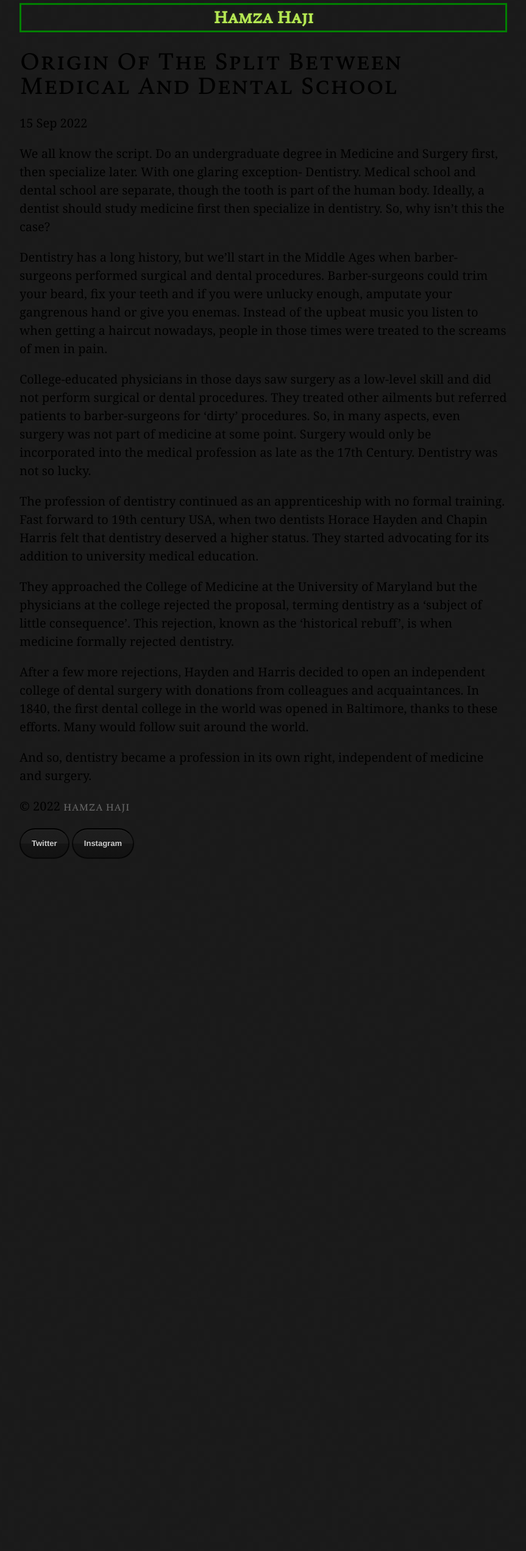
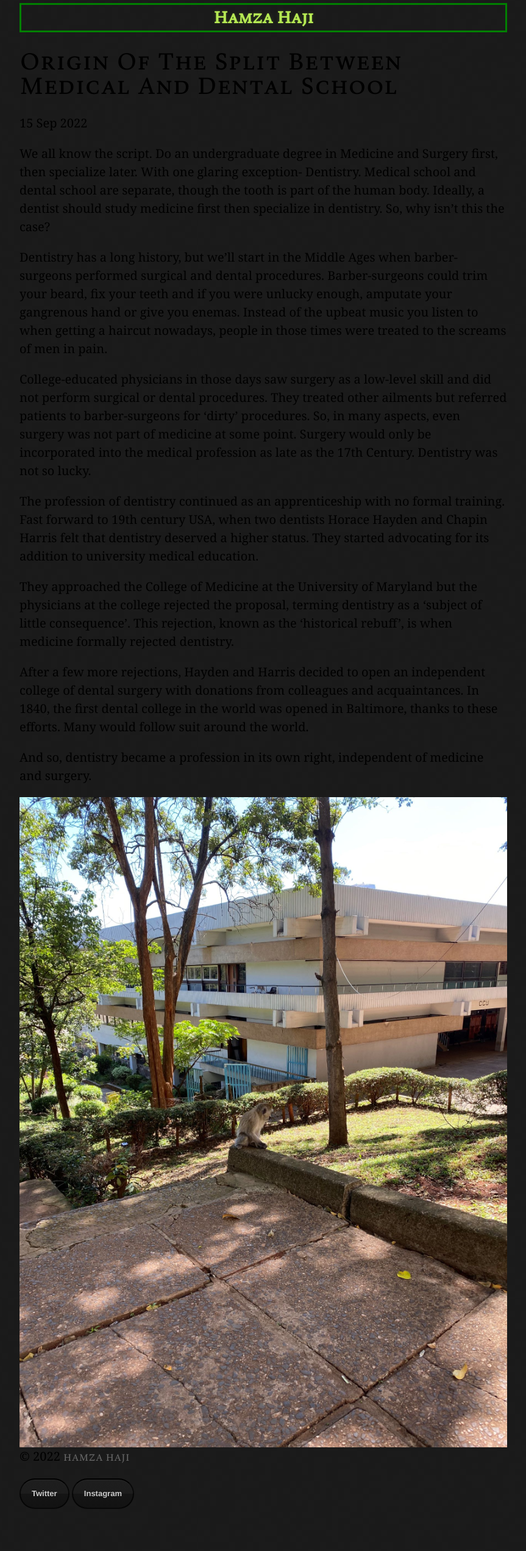
Before and after one commit to hamzambo/hamzambo.github.io, a Jekyll site: the page built from _posts/2022-9-15-Origin-of-the-split-between-medical-and-dental-school.md, in a window 1280 px wide. Shown: the whole page at 61% size, without its empty margins (208-1071 px from the left). Built offline with Jekyll 4.4.1, drawn with Linux system fonts in a browser that asks for light colours; before the commit the page ends 1477 px from its top, so only the background shows below that.

Commit message:
Update 2022-9-15-Origin-of-the-split-between-medical-and-dental-school.md

```diff
--- a/_posts/2022-9-15-Origin-of-the-split-between-medical-and-dental-school.md
+++ b/_posts/2022-9-15-Origin-of-the-split-between-medical-and-dental-school.md
@@ -17,4 +17,5 @@ After a few more rejections, Hayden and Harris decided to open an independent co
 
 And so, dentistry became a profession in its own right, independent of medicine and surgery.
 
+![UoN](/assets/images/split.jpg)
 © 2022 <a class="small" href="/">HAMZA HAJI</a>
```
